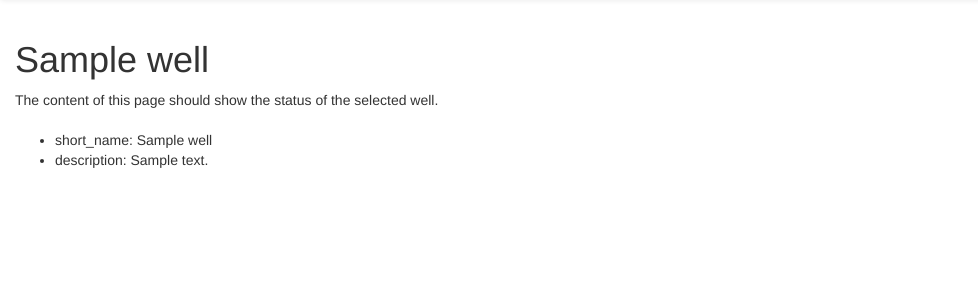
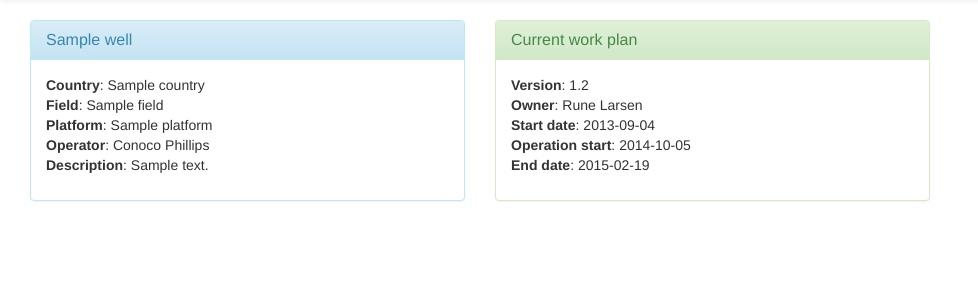
Before and after one commit to tomfa/ww, a Django app: page /well/1 in a window 1280 px wide. Shown: the part 71-371 px from the top of the page, without its empty margins (0-978 px from the left). Run offline with Django 3.2, Linux system fonts and the light colour scheme; a user stored in the database is signed in; tables that the repository leaves empty hold one stand-in row (values such as "Sample post"); some libraries are stand-ins or nearby versions.

Commit message:
Created a nicer view for well info [Finishes #56767426]

```diff
--- a/wellvis/static/css/basestyle.css
+++ b/wellvis/static/css/basestyle.css
@@ -1,3 +1,7 @@
 .hidden {
     display: none;
 }
+
+.strong {
+    font-weight: bold;
+}
--- a/wellvis/wellvis/templates/base/main.html
+++ b/wellvis/wellvis/templates/base/main.html
@@ -25,20 +25,13 @@
 			{% endif %}
 
 				<div class="col-sm-8 col-md-9">
-					<div id="title">
 					{% block title %}
-					{% if page_title %}
-					<h1>
-						{{ page_title }}
-					</h1>
-					{% endif %}
 					{% if headline %}
 					<h3>
 						{{ headline }}
 					</h3>
 					{% endif %}
 					{% endblock %}
-					</div>
 					{% block content %}{% endblock %}
 				</div>
 <!-- SCRIPTS -->
--- a/wellvis/wellvis/templates/wellvis/well.html
+++ b/wellvis/wellvis/templates/wellvis/well.html
@@ -1,10 +1,32 @@
 {% extends "base/main.html" %}
 
 {% block content %}
-<p>The content of this page should show the status of the selected well.</p>
-<h3></h3>
-<ul>
-    <li>short_name: {{ selected_well.short_name }}</li>
-    <li>description: {{ selected_well.description }}</li>
-</ul>
+<div class="col-md-6">
+    <div class="panel panel-info">
+        <div class="panel-heading">
+          <h3 class="panel-title">{{ selected_well.name }}</h3>
+        </div>
+        <div class="panel-body">
+            <p><span class="strong">Country</span>: {{ selected_country.name }}<br />
+            <span class="strong">Field</span>: {{ selected_field.name }}<br />
+            <span class="strong">Platform</span>: {{ selected_platform.name }}<br />
+            <span class="strong">Operator</span>: Conoco Phillips<br />
+            <span class="strong">Description</span>: {{ selected_well.description }}</p>
+        </div>
+    </div>
+</div>
+<div class="col-md-6">
+    <div class="panel panel-success">
+        <div class="panel-heading">
+          <h3 class="panel-title">Current work plan</h3>
+        </div>
+        <div class="panel-body">
+            <p><span class="strong">Version</span>: 1.2<br />
+            <span class="strong">Owner</span>: Rune Larsen<br />
+            <span class="strong">Start date</span>: 2013-09-04<br />
+            <span class="strong">Operation start</span>: 2014-10-05<br />
+            <span class="strong">End date</span>: 2015-02-19</p>
+        </div>
+    </div>
+</div>
 {% endblock %}
```
